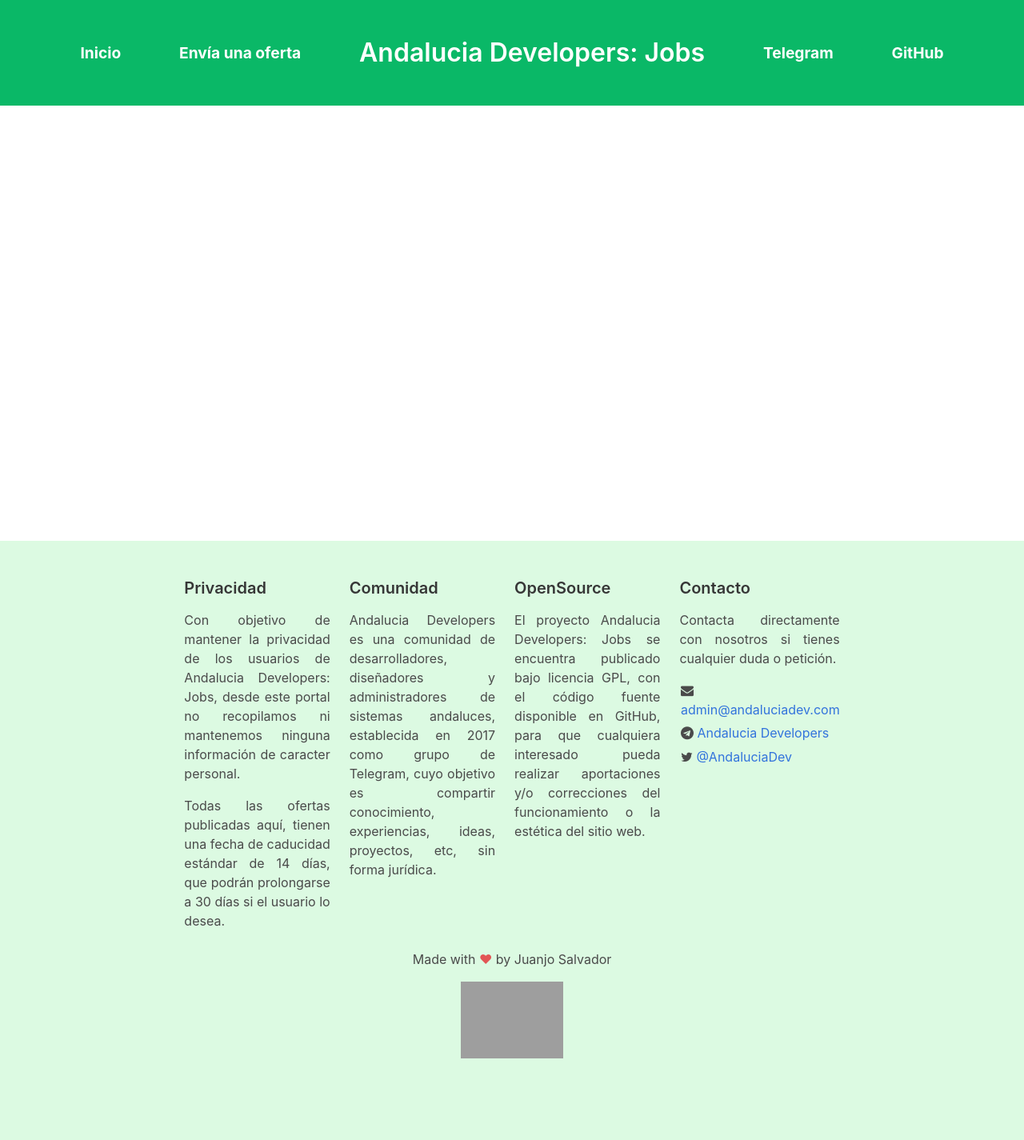
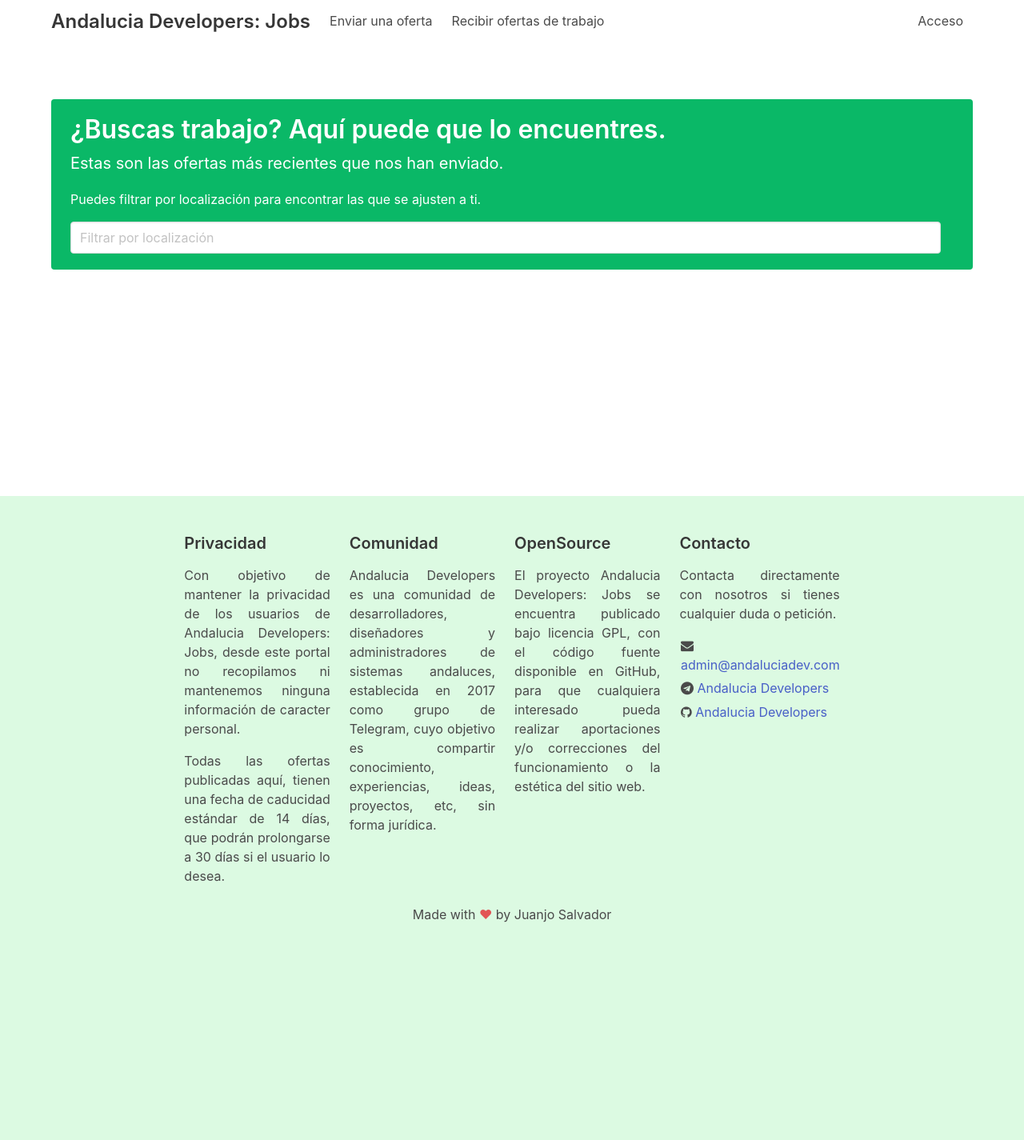
Before and after one commit to JuanjoSalvador/ad-jobs, a Flask app: page / in a window 1280 px wide. Shown: the whole page at 80% size. After the commit the page ends 1153 px from the top, so only its background shows below. Run offline with Flask 2, Linux system fonts and the light colour scheme; data that the repository does not hold is empty; grey boxes are pictures that could not be loaded.

Commit message:
Cambios en la composición Ahora la interfaz es más moderna y bonita

```diff
--- a/app/admin/templates/login.jinja
+++ b/app/admin/templates/login.jinja
@@ -12,10 +12,8 @@
                         <figure class="image is-128x128 is-centered">
                            <img src="/images/panel-de-control.png" />
                         </figure>
-                        {# <h2 class="is-title is-2 is-centered">Acceso</h2> #}
                         <form method="POST" action="/login">
                            <div class="field">
-                              {# <label class="label">Correo electrónico</label> #}
                               <div class="control has-icons-left">
                                  <input class="input" name="user_email" type="text" placeholder="john.doe@myemailserver.com" required>
                                  <span class="icon is-small is-left">
@@ -24,7 +22,6 @@
                               </div>
                            </div>
                            <div class="field">
-                              {# <label class="label">Contraseña</label> #}
                               <div class="control has-icons-left">
                                  <input class="input" name="user_pass" type="password" placeholder="Str0ngP4ssw0rd" required>
                                  <span class="icon is-small is-left">
--- a/app/public/templates/base.jinja
+++ b/app/public/templates/base.jinja
@@ -1,42 +1,51 @@
-<!doctype html>
+<!DOCTYPE html>
 <html>
     <head>
         <title>{{ config.SITE_TITLE }}</title>
         <meta name="viewport" content="width=device-width, initial-scale=1">
 
-        <link rel="stylesheet" href="/css/bulma.min.css">
+        {# <link rel="stylesheet" href="/css/bulma.min.css"> #}
+        <link rel="stylesheet" href="https://cdn.jsdelivr.net/npm/bulma@0.9.0/css/bulma.min.css">
+        <link rel="stylesheet" href="https://cdnjs.cloudflare.com/ajax/libs/font-awesome/4.7.0/css/font-awesome.min.css">
         <link rel="stylesheet" href="/css/theme.css">
-        <link rel="stylesheet" href="https://cdnjs.cloudflare.com/ajax/libs/font-awesome/4.7.0/css/font-awesome.min.css">
 
-        {# <script defer src="https://cdnjs.cloudflare.com/ajax/libs/font-awesome/5.11.2/js/all.min.js"></script> #}
     </head>
     <body>
-        <section class="hero is-green">
-            <div class="hero-body">
-                <div class="container">
-                    <nav class="level">
-                        <div class="level-item has-text-centered">
-                            <a class="link is-info" href="/">Inicio</a>
+        <div class="columns">
+            <div class="column">
+                <nav class="navbar is-transparent" role="navigation" aria-label="main navigation">
+                    <div class="container">
+                        <div class="navbar-brand">
+                            <a class="navbar-item" href="/">
+                                <h1 class="title is-4" style="text-align: center">
+                                    {{ config.SITE_TITLE }}
+                                </h1>
+                            </a>
+
+                            <a role="button" class="navbar-burger" aria-label="menu" aria-expanded="false">
+                                <span aria-hidden="true"></span>
+                                <span aria-hidden="true"></span>
+                                <span aria-hidden="true"></span>
+                            </a>
                         </div>
-                        <div class="level-item has-text-centered">
-                            <a class="link is-info" href="/enviar">Envía una oferta</a>
+
+                        <div class="navbar-start">
+                            <a class="navbar-item" href="/enviar">
+                                Enviar una oferta
+                            </a>
+                            <a class="navbar-item" href="https://t.me/s/andaluciadevjobs" target="_blank">
+                                Recibir ofertas de trabajo
+                            </a>
                         </div>
-                        <div class="level-item has-text-centered">
-                            <h1 class="title" style="text-align: center">
-                                {{ config.SITE_TITLE }}
-                            </h1>
+                        <div class="navbar-end">
+                            <a class="navbar-item" href="/login">
+                                Acceso
+                            </a>
                         </div>
-                        <div class="level-item has-text-centered">
-                            <a class="link is-info" href="https://t.me/andaluciadev" target="_blank">Telegram</a>
-                        </div>
-                        <div class="level-item has-text-centered">
-                            <a class="link is-info" href="https://github.com/JuanjoSalvador/ad-jobs">GitHub</a>
-                        </div>
-                    </nav>
-
-                </div>
+                    </div>
+                </nav>
             </div>
-        </section>
+        </div>
 
         <div class="wrapper">
             {% block content %}
@@ -84,9 +93,9 @@
                             Contacta directamente con nosotros si tienes cualquier duda o petición.
                         </p>
                         <ul type="none">
-                            <li><i class="fa fa-envelope" aria-hidden="true"></i> <a href="mailto:admin@andaluciadev.com">admin@andaluciadev.com</a></li>
-                            <li><i class="fa fa-telegram" aria-hidden="true"></i> <a href="https://t.me/andaluciadev">Andalucia Developers</a></li>
-                            <li><i class="fa fa-twitter" aria-hidden="true"></i> <a href="https://twitter.com/AndaluciaDev">@AndaluciaDev</a></li>
+                            <li><i class="fa fa-envelope" aria-hidden="true"></i> <a href="mailto:{{ config.SITE_EMAIL }}">admin@andaluciadev.com</a></li>
+                            <li><i class="fa fa-telegram" aria-hidden="true"></i> <a href="{{ config.SITE_TELEGRAM_URL }}">{{ config.SITE_TELEGRAM_TITLE }}</a></li>
+                            <li><i class="fa fa-github" aria-hidden="true"></i> <a href="{{ config.SITE_GITHUB_URL }}">{{ config.SITE_GITHUB_TITLE }}</a></li>
                         </ul>
                     </div>
 
@@ -97,9 +106,6 @@
                     <p>
                         Made with <span style="color: #e25555;">&hearts;</span> by Juanjo Salvador
                     </p>
-                    <a href="https://bulma.io">
-                        <img src="https://bulma.io/images/made-with-bulma--semiblack.png" alt="Made with Bulma" width="128" height="24">
-                    </a>
                 </div>
             </div>
         </footer>
--- a/app/public/templates/index.jinja
+++ b/app/public/templates/index.jinja
@@ -2,8 +2,32 @@
 
 {% block content %}
 
-   <section class="section">
+    <section class="section">
         <div class="container">
+            <div class="columns is-flex is-mobile">
+                <div class="column">
+                    <div class="content">
+                        <div class="tile is-ancestor">
+                            <div class="tile is-vertical is-parent">
+                                <article class="tile is-child notification is-green">
+                                    <p class="title">¿Buscas trabajo? Aquí puede que lo encuentres.</p>
+                                    <p class="subtitle">Estas son las ofertas más recientes que nos han enviado.</p>
+                                    <p>Puedes filtrar por localización para encontrar las que se ajusten a ti.</p>
+
+                                    <form method="POST" action="/">
+                                        <div class="field">
+                                            <div class="control">
+                                                <input class="input" name="filter" type="text" placeholder="Filtrar por localización" required>
+                                            </div>
+                                        </div>
+                                    </form>
+                                </article>
+                            </div>
+                        </div>
+                    </div>
+                </div>
+            </div>
+
             <div class="columns is-flex is-mobile">
                 <div class="column">
                     <div class="content">
```
Also changed, not shown: app/admin/templates/admin_base.jinja (+15 -13 lines).
